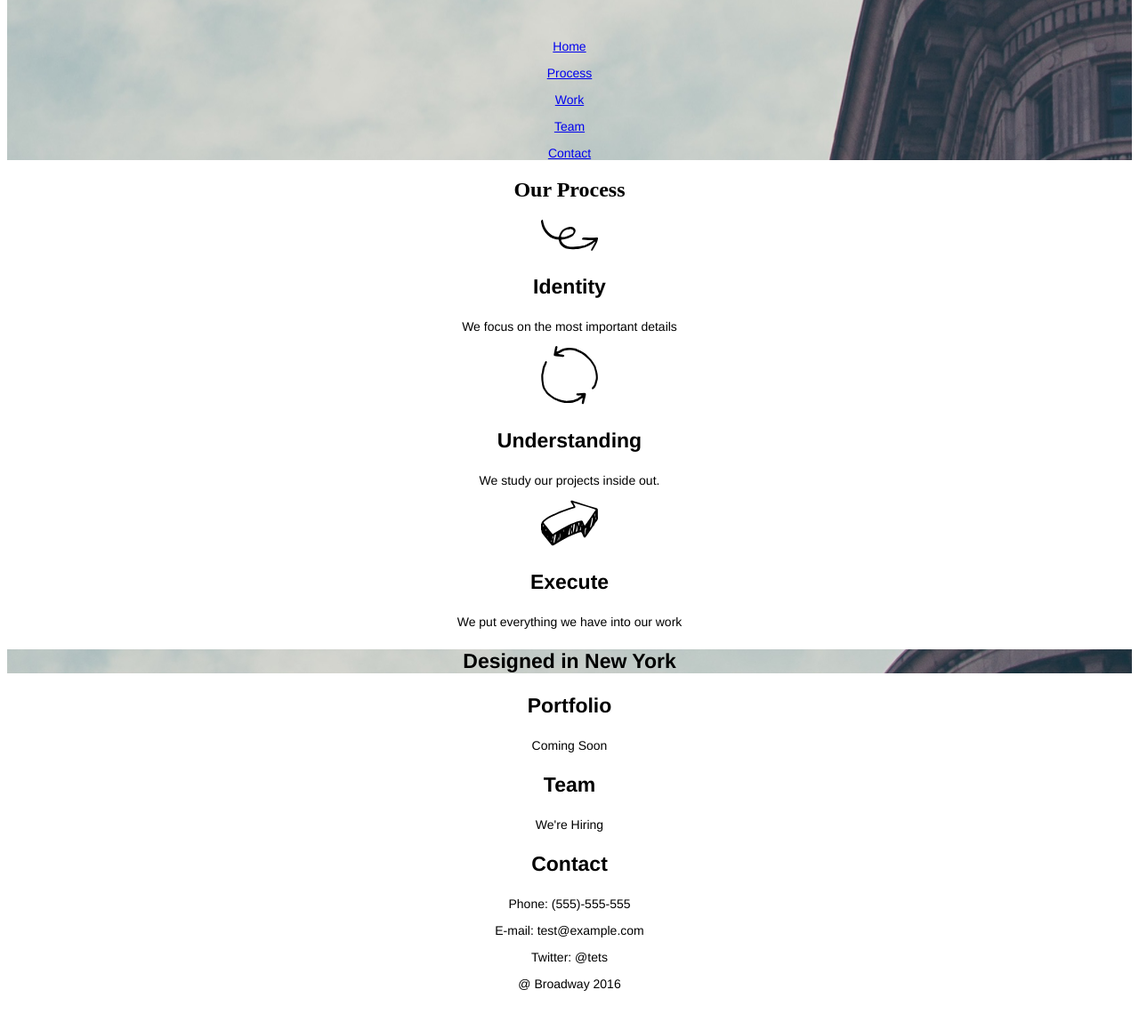
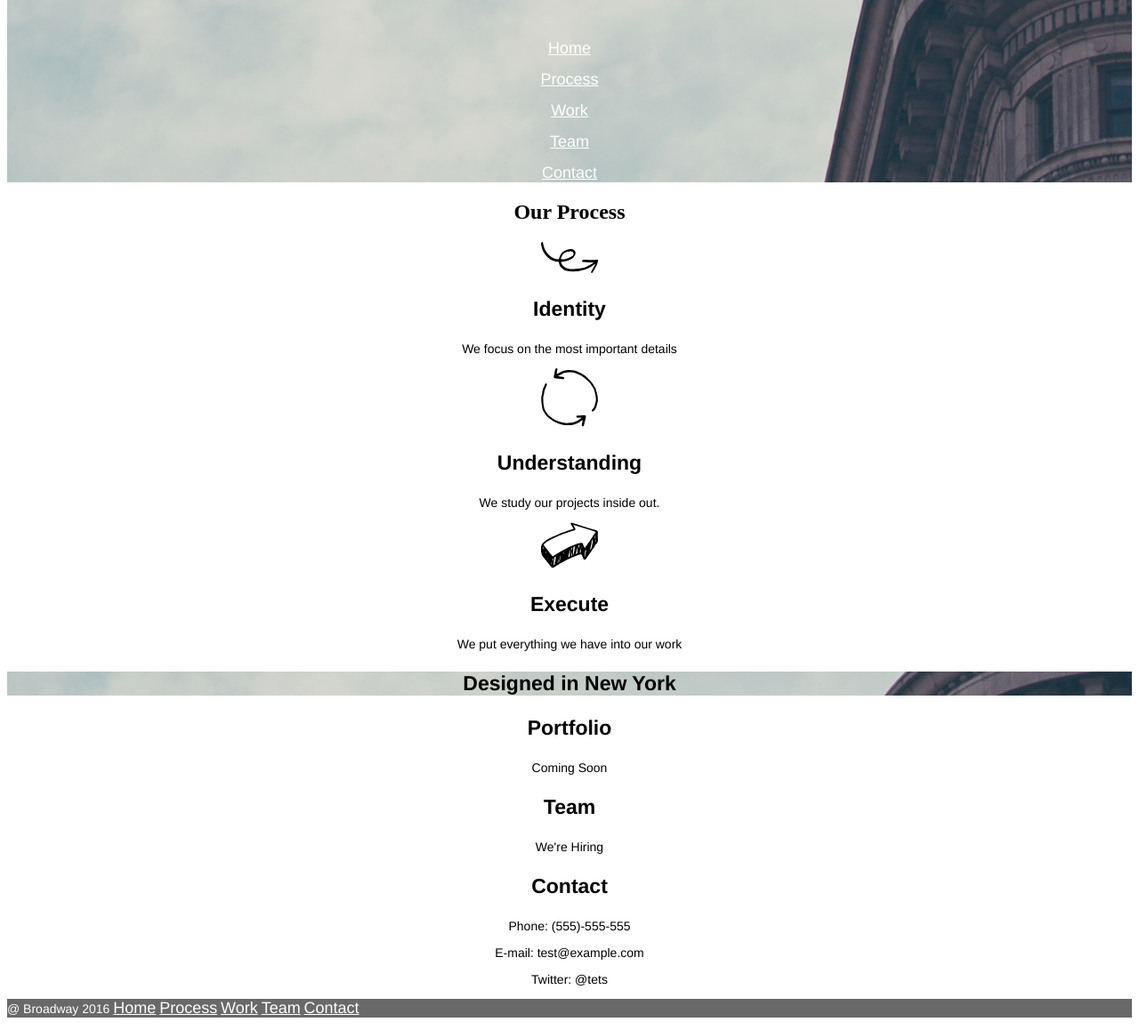
Before and after one commit to dchiggins1/broadway, a plain HTML site: page index.html in a window 1280 px wide. Shown: the part 130-1288 px from the top of the page at 89% size. Before the commit the page ends 1258 px from the top, so only its background shows below. Drawn offline with Linux system fonts and the light colour scheme; files that its build step writes are made by us from their sources; files whose address does not match are found by name.

Commit message:
final commit

```diff
--- a/css/styles.css
+++ b/css/styles.css
@@ -26,6 +26,23 @@ p{
   font-size: 14px;
 }
 
+
+/* All Class Elements */
+
 .background--image{
 background-image: url("/Users/danielhiggins/Broadway/Images/the-flatiron-building.png")
 }
+
+.btn-nav{
+  font-family: Helvetica;
+  font-size: 18px;
+  color: white;
+}
+
+.footer{
+  font-family: Helvetica;
+  font-size: 11px;
+  color: white;
+  background-color: dimgray;
+  text-align: left;
+}
--- a/index.html
+++ b/index.html
@@ -9,11 +9,11 @@
     <div class="background--image">
 
     <h1>Boradway Designs</h1>
-    <p><a href="#">Home</a></p>
-    <p><a href="#process">Process</a></p>
-    <p><a href="#work">Work</a></p>
-    <p><a href="#team">Team</a></p>
-    <p><a href="#contact">Contact</a></p>
+    <p><a class="btn-nav" href="#">Home</a></p>
+    <p><a class="btn-nav" href="#process">Process</a></p>
+    <p><a class="btn-nav" href="#work">Work</a></p>
+    <p><a class="btn-nav" href="#team">Team</a></p>
+    <p><a class="btn-nav" href="#contact">Contact</a></p>
 
 </div>
 
@@ -55,8 +55,17 @@
     <p>E-mail: test@example.com</p>
     <p>Twitter: @tets</p>
 
-    <p>@ Broadway 2016</p>
-    <link rel="" href="/css/master.css">
+<div class="footer">
 
+    <p>
+      @ Broadway 2016
+      <a class="btn-nav" href="#">Home</a>
+      <a class="btn-nav" href="#process">Process</a>
+      <a class="btn-nav" href="#work">Work</a>
+      <a class="btn-nav" href="#team">Team</a>
+      <a class="btn-nav" href="#contact">Contact</a>
+    </p>
+
+</div>
   </body>
 </html>
```
